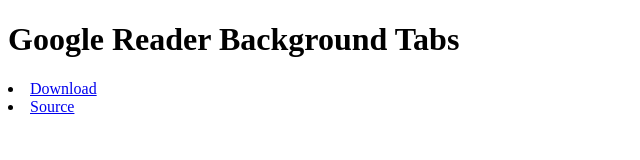
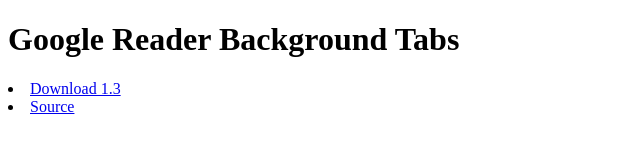
Before and after one commit to zakj/Google-Reader-Background-Tabs.safariextension, a plain HTML site: page index.html in a window 1280 px wide. Shown: the full height of the page, 0-640 px from the left. Drawn offline with Linux system fonts and the light colour scheme.

Commit message:
Provide version number in download link

```diff
--- a/index.html
+++ b/index.html
@@ -7,7 +7,7 @@
 <body>
   <h1>Google Reader Background Tabs</h1>
 
-  <li><a href=Google-Reader-Background-Tabs.safariextz>Download</a></li>
+  <li><a href=Google-Reader-Background-Tabs.safariextz>Download 1.3</a></li>
   <li><a href=https://github.com/zakj/Google-Reader-Background-Tabs.safariextension>Source</a></li>
 </body>
 </html>
```
